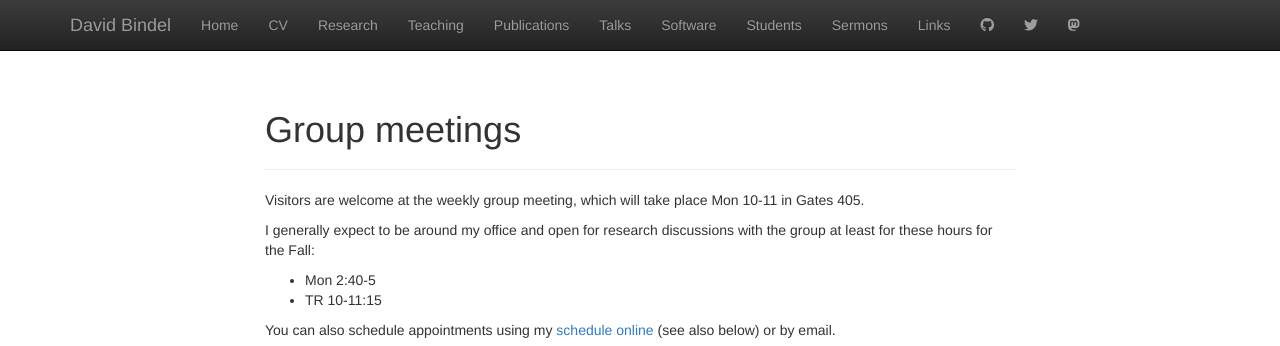
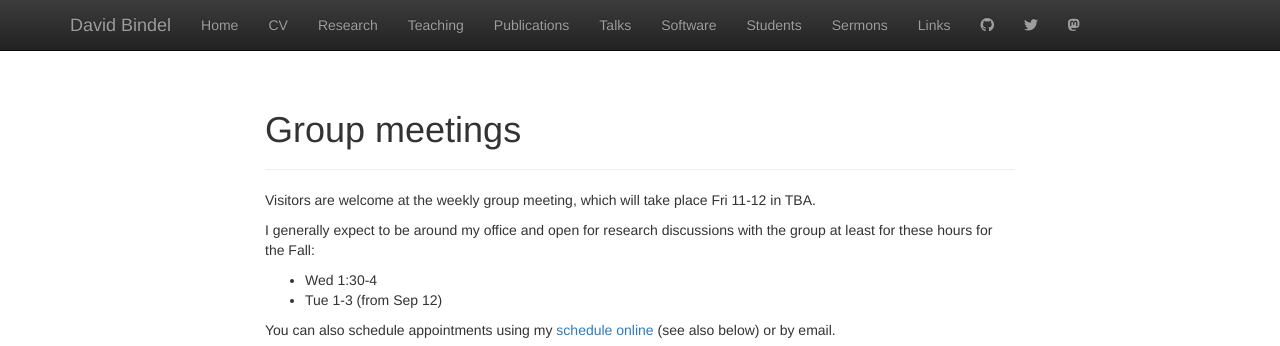
Before and after one commit to dbindel/cornell_web, a Jekyll site: the page built from group.html, in a window 1280 px wide and 900 px high, cut to the strip 0-346 px from the top of the window. Built offline with Jekyll 4.4.1, drawn with Linux system fonts in a browser that asks for light colours; nearby versions of some CDN libraries.

Commit message:
Update office hours.

```diff
--- a/_data/hours.yml
+++ b/_data/hours.yml
@@ -1,11 +1,10 @@
 general:
-- Tue 2-3
-- Wed 2-3
-- Thu 2-3
+- Tue 10-12 (Gates 425)
+- Fri 2-3:30 (Rhodes 612)
 - and by appointment
 
 group:
-- Mon 2:40-5
-- TR 10-11:15
+- Wed 1:30-4
+- Tue 1-3 (from Sep 12)
 
-group_meeting: Mon 10-11 in Gates 405
+group_meeting: Fri 11-12 in TBA
```
